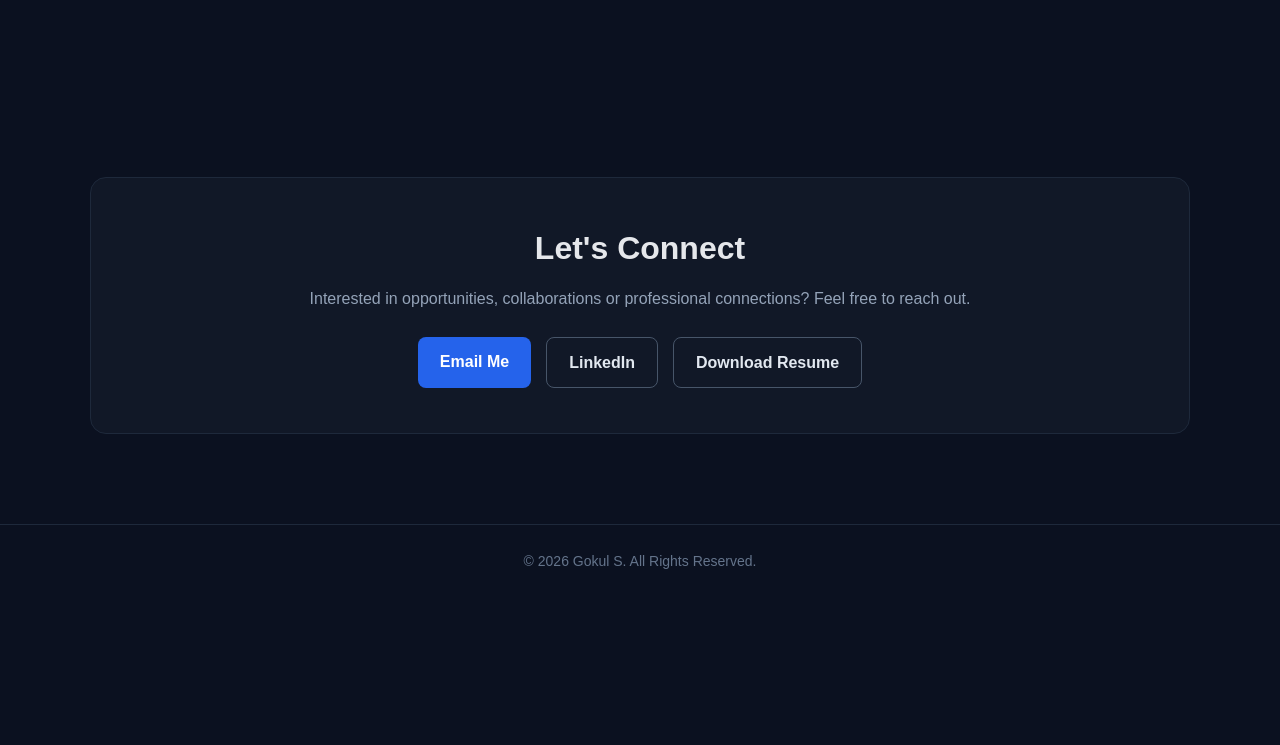
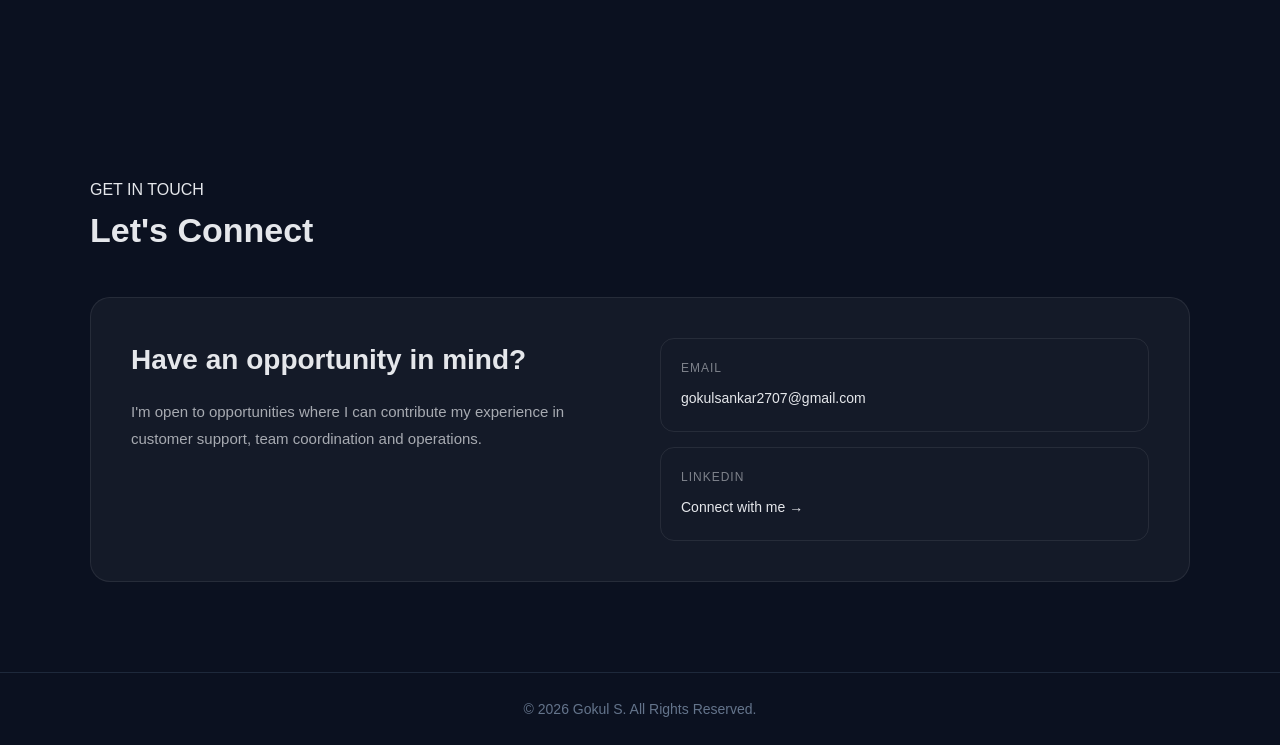
Before and after one commit to gokul-career/gokul-career.github.io, a plain HTML site: page index.html in a window 1280 px wide. Shown: the part 5065-5810 px from the top of the page. Before the commit the page ends 5663 px from the top, so only its background shows below. Drawn offline with Linux system fonts and the light colour scheme.

Commit message:
Upgrade Contact section design

```diff
--- a/index.html
+++ b/index.html
@@ -771,6 +771,74 @@ footer{
     grid-template-columns: 1fr;
   }
 }
+.contact-card {
+  margin-top: 40px;
+  padding: 40px;
+  background: rgba(255, 255, 255, 0.04);
+  border: 1px solid rgba(255, 255, 255, 0.08);
+  border-radius: 20px;
+  display: grid;
+  grid-template-columns: 1fr 1fr;
+  gap: 40px;
+}
+
+.contact-intro h3 {
+  font-size: 28px;
+  margin-bottom: 15px;
+}
+
+.contact-intro p {
+  font-size: 15px;
+  line-height: 1.8;
+  opacity: 0.7;
+  max-width: 500px;
+}
+
+.contact-links {
+  display: flex;
+  flex-direction: column;
+  gap: 15px;
+}
+
+.contact-item {
+  padding: 20px;
+  border: 1px solid rgba(255, 255, 255, 0.08);
+  border-radius: 14px;
+  text-decoration: none;
+  color: inherit;
+  transition: 0.3s ease;
+}
+
+.contact-item:hover {
+  transform: translateX(6px);
+  border-color: rgba(255, 255, 255, 0.2);
+}
+
+.contact-item span {
+  display: block;
+  font-size: 12px;
+  opacity: 0.5;
+  margin-bottom: 7px;
+  text-transform: uppercase;
+  letter-spacing: 1px;
+}
+
+.contact-item strong {
+  font-size: 14px;
+  font-weight: 500;
+}
+
+@media (max-width: 700px) {
+  .contact-card {
+    grid-template-columns: 1fr;
+    padding: 25px 20px;
+    gap: 25px;
+  }
+
+  .contact-intro h3 {
+    font-size: 24px;
+  }
+}
 </style>
 </head>
 
@@ -1164,35 +1232,33 @@ footer{
 <section id="contact">
   <div class="container">
 
-        <div class="contact-box">
+    <div class="section-title">
+      <span>GET IN TOUCH</span>
+      <h2>Let's Connect</h2>
+    </div>
 
-            <h2>Let's Connect</h2>
+    <div class="contact-card">
 
+      <div class="contact-intro">
+        <h3>Have an opportunity in mind?</h3>
         <p>
-                Interested in opportunities, collaborations or
-                professional connections? Feel free to reach out.
+          I'm open to opportunities where I can contribute my experience
+          in customer support, team coordination and operations.
         </p>
+      </div>
 
       <div class="contact-links">
 
-                <a
-                    href="mailto:gokulsankar2707@gmail.com"
-                    class="btn primary">
-                    Email Me
+        <a href="mailto:gokulsankar2707@gmail.com" class="contact-item">
+          <span>Email</span>
+          <strong>gokulsankar2707@gmail.com</strong>
         </a>
 
-                <a
-                    href="https://www.linkedin.com/in/gokul-s-7abb50414"
+        <a href="https://www.linkedin.com/in/gokul-s-7abb50414"
            target="_blank"
-                    class="btn secondary">
-                    LinkedIn
-                </a>
-
-                <a
-                    href="RESUME%20(2).pdf"
-                    class="btn secondary"
-                    download>
-                    Download Resume
+           class="contact-item">
+          <span>LinkedIn</span>
+          <strong>Connect with me →</strong>
         </a>
 
       </div>
@@ -1202,7 +1268,6 @@ footer{
   </div>
 </section>
 
-
 <footer>
     © 2026 Gokul S. All Rights Reserved.
 </footer>
```
Lines whose indentation alone changed are shown as unchanged.
